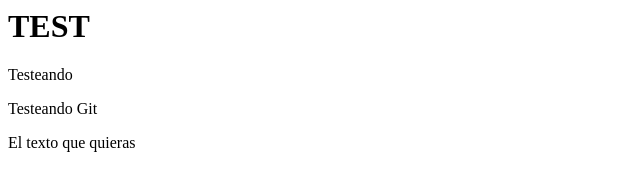
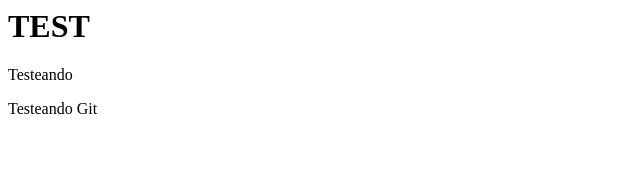
Before and after one commit to rafaImmune/libro, a plain HTML site: page index.html in a window 1280 px wide. Shown: the whole page, without its empty margins (0-640 px from the left). Drawn offline with Linux system fonts and the light colour scheme.

Commit message:
Update index.html

```diff
--- a/index.html
+++ b/index.html
@@ -1,4 +1,3 @@
 <h1>TEST</h1>
 <p>Testeando</p>
 <p>Testeando Git</p>
-<p>El texto que quieras</p>
```
